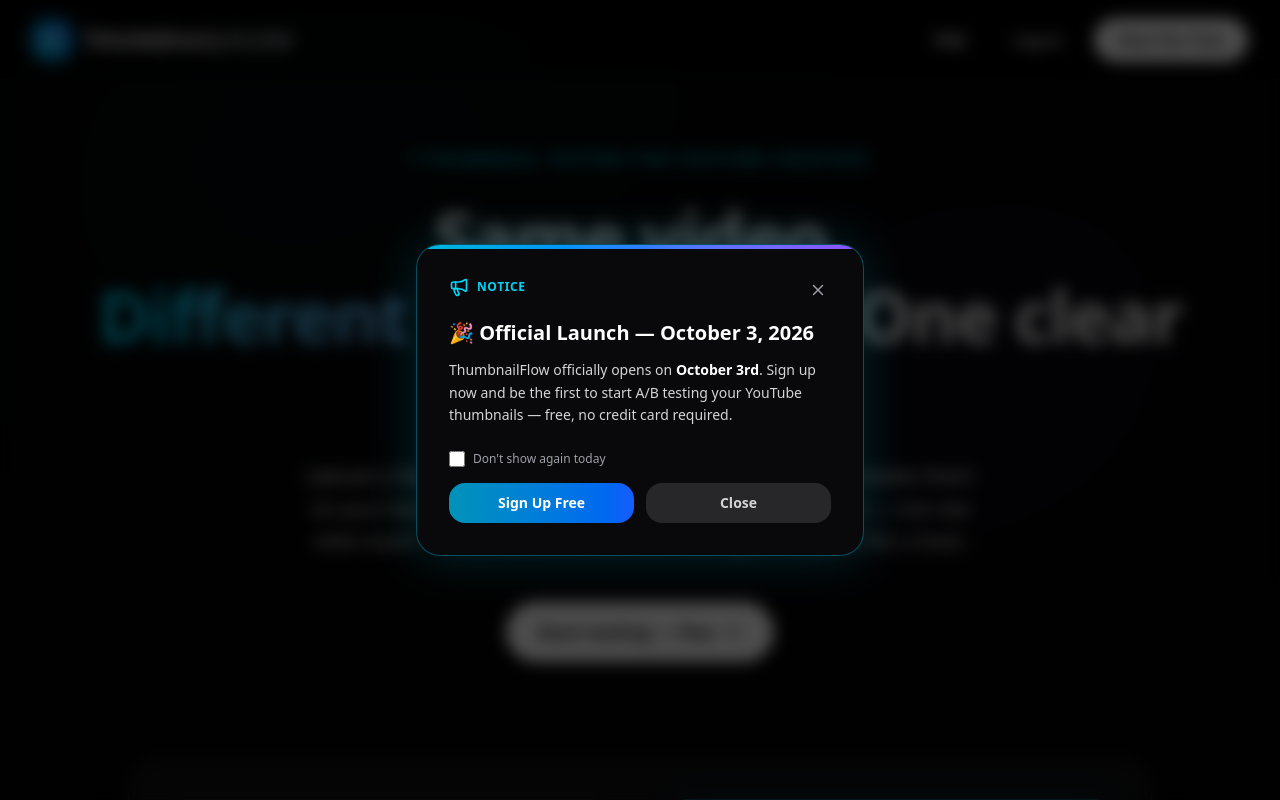
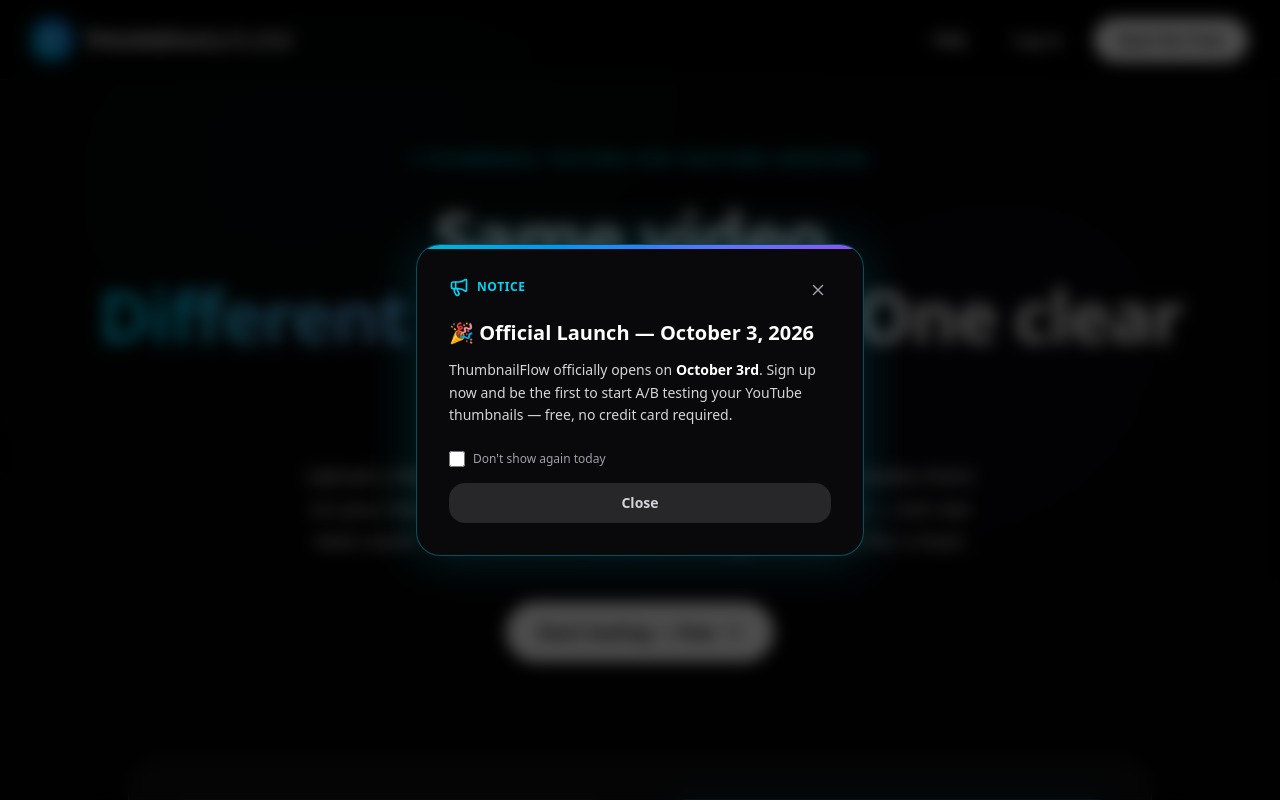
Before and after one commit to shineunil/-CREATORFLOW, a Next.js app in the folder frontend/: page / in a window 1280 px wide. Shown: the top 800 px of the page. Built offline with nearby package versions, Linux system fonts and the light colour scheme.

Commit message:
style: remove Sign Up Free button from launch popup

```diff
--- a/frontend/src/app/page.tsx
+++ b/frontend/src/app/page.tsx
@@ -431,13 +431,6 @@
             </label>
 
             <div className="flex gap-3">
-              <Link
-                href="/login"
-                onClick={dismissPopup}
-                className="flex-1 py-2.5 rounded-xl bg-gradient-to-r from-cyan-600 to-blue-600 hover:from-cyan-500 hover:to-blue-500 text-white font-bold text-sm text-center transition-all focus-visible:outline-none focus-visible:ring-2 focus-visible:ring-cyan-400"
-              >
-                Sign Up Free
-              </Link>
               <button
                 onClick={dismissPopup}
                 className="flex-1 py-2.5 rounded-xl bg-zinc-800 hover:bg-zinc-700 text-zinc-300 font-bold text-sm transition-colors focus-visible:outline-none focus-visible:ring-2 focus-visible:ring-cyan-400"
```
